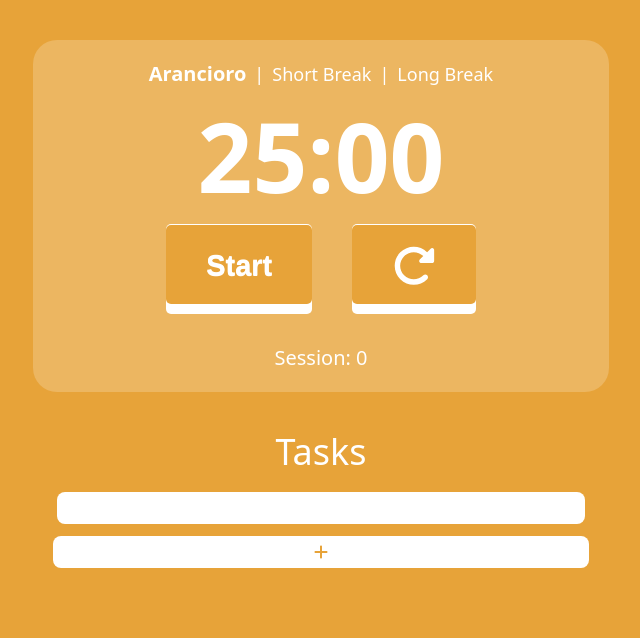
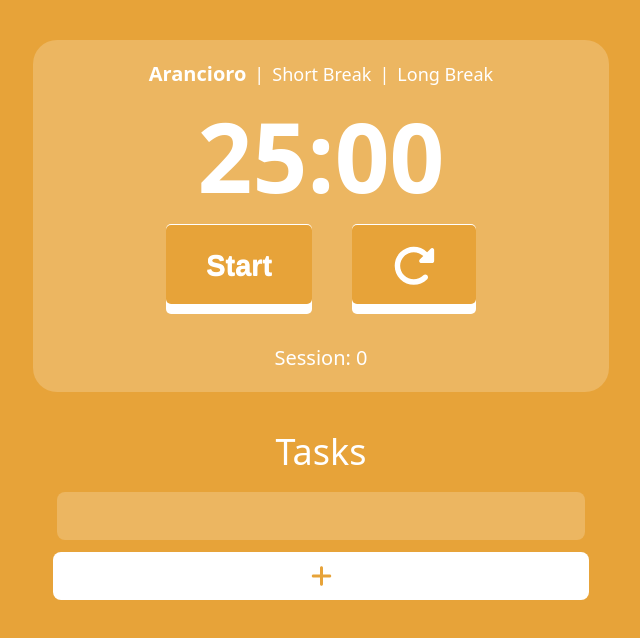
Before and after one commit to yahorlahunovich/productivity-manager, a React (Create React App) app: page / in a window 1280 px wide. Both pictures are taken after a click on the button 640 px from the left and 516 px from the top of the page. Shown: the top 638 px of the page, without its empty margins (319-959 px from the left). Built offline with nearby package versions, Linux system fonts and the light colour scheme.

Commit message:
adding some styles

```diff
--- a/src/components/tasks/Tasks.tsx
+++ b/src/components/tasks/Tasks.tsx
@@ -18,7 +18,7 @@ export default function Tasks() {
       {isAdding ? (
         <TodoForm />
       ) : (
-        <button className="text-white py-4 px-10 bg-white bg-opacity-20 hover:bg-opacity-30 mb-5 mt-1" onClick={addTask}>
+        <button className="text-white py-4 px-10 bg-white bg-opacity-20 hover:bg-opacity-30 mb-10 mt-1" onClick={addTask}>
           <FontAwesomeIcon icon={faPlus} size="2xl" />
         </button>
       )}
--- a/src/components/todo/TodoForm.tsx
+++ b/src/components/todo/TodoForm.tsx
@@ -30,11 +30,11 @@ export default function TodoForm() {
         type="text"
         onChange={onChangeHandler}
         value={inputValue}
-        className="rounded-lg h-8 my-3 mx-1"
+        className="rounded-lg h-8 my-3 mx-1 bg-white bg-opacity-20 text-white text-2xl p-6 font-semibold"
       />
       <button
         type="submit"
-        className={`bg-white py-1 px-3 rounded-lg   ${
+        className={`bg-white py-2 rounded-lg text-2xl mb-10 ${
           currentMode === "pomodoro"
             ? "text-mainOrange"
             : currentMode === "shortBreak"
--- a/src/components/todo/TodoItems.tsx
+++ b/src/components/todo/TodoItems.tsx
@@ -29,13 +29,13 @@ export default function TodoItems() {
         {todoItems.map((item) => (
           <li
             key={item.id}
-            className="flex flex-row items-center justify-between gap-4 text-xl bg-white bg-opacity-20 text-white py-3 px-5 rounded-xl border border-white "
+            className="flex flex-row items-center justify-between gap-4 text-2xl font-semibold bg-white bg-opacity-20 text-white py-3 px-5 rounded-xl mb-2"
           >
             <>
               <div>
                 <input
                   type="checkbox"
-                  className="checkbox-spin scale-150 m-1"
+                  className="checkbox-spin m-3"
                   onChange={(e) => {
                     confirmTask(e, item.id);
                   }}
@@ -46,7 +46,10 @@ export default function TodoItems() {
               </div>
               <div className="flex gap-4">
                 <button onClick={() => deleteItem(item.id)}>
-                  <FontAwesomeIcon icon={faTrash} />
+                  <FontAwesomeIcon
+                    icon={faTrash}
+                    className="hover:text-gray-200"
+                  />
                 </button>
               </div>
             </>
--- a/src/index.css
+++ b/src/index.css
@@ -2,7 +2,13 @@
 @tailwind components;
 @tailwind utilities;
 
+input {
+  outline: none;
+}
 
+input[type="checkbox"] {
+  transform: scale(2);
+}
 
 .animationBut {
   position: relative;
```
